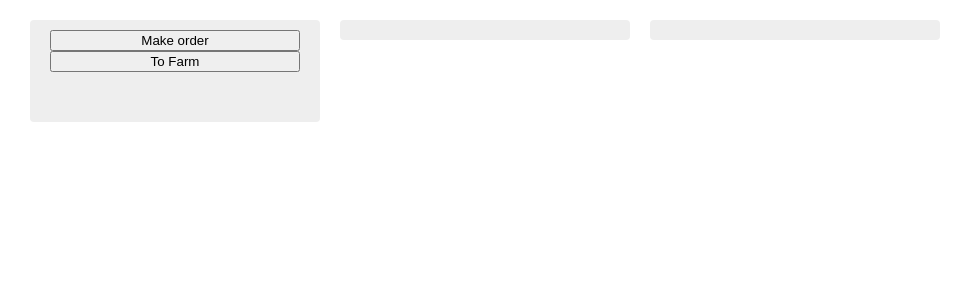
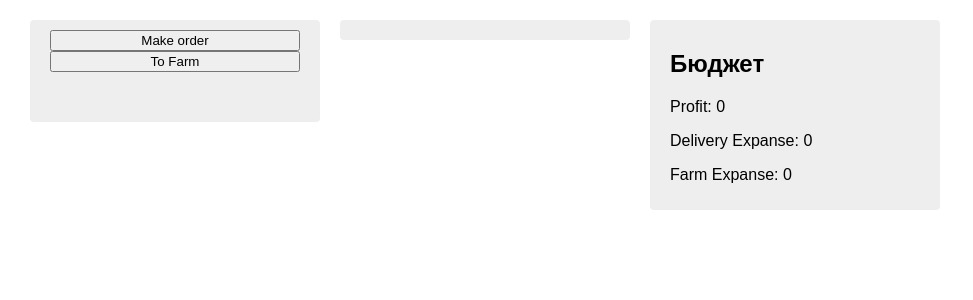
Before and after one commit to temav/React_JS, a React (Create React App) app: page / in a window 1280 px wide. Shown: the top 300 px of the page, without its empty margins (0-973 px from the left). Built offline with nearby package versions, Linux system fonts and the light colour scheme.

Commit message:
add budget

```diff
--- a/src/components/Budget/Budget.js
+++ b/src/components/Budget/Budget.js
@@ -1,6 +1,25 @@
 import React from 'react';
 import './Budget.css';
+import { connect } from 'react-redux';
 
-export const Budget = () => <div className="budget" />;
+const mapStateToProps = ({budget}) => ({
+    budget
+});
 
-export default Budget;
+//   const mapDispatchToProps = {
+//     createOrder,
+//     moveOrderToFarm,
+//   };
+
+export const Budget = (props) => {
+    const {deliveryExpanse, profit, farmExpanse} = props.budget;
+    return (<div className="budget">
+        <h2>Бюджет</h2>
+        <p>Profit: {profit}</p>
+        <p>Delivery Expanse: {deliveryExpanse}</p>
+        <p>Farm Expanse: {farmExpanse}</p>
+    </div>);
+}
+
+export default connect(mapStateToProps, )(Budget);
+// export default Budget;
--- a/src/reducers/budget.js
+++ b/src/reducers/budget.js
@@ -8,16 +8,16 @@ const initBudgetState = {
 export default (state = initBudgetState, action) => {
     switch(action.type) {
         case CREATE_ORDER: {
-            state.profit += action.payload.price;
-            return state;
+            return Object.assign({}, state,
+                {profit: state.profit + action.payload.price});
         }
         case MOVE_ORDER_TO_CUSTOMER: {
-            state.deliveryExpanse += 20;
-            return state;
+            return Object.assign({}, state,
+                {deliveryExpanse: state.deliveryExpanse + 20});
         }
         case MOVE_ORDER_TO_FARM: {
-            state.farmExpanse += 100;
-            return state;
+            return Object.assign({}, state,
+                {farmExpanse: state.farmExpanse + 100});
         }
         default: return state;
     }
```
